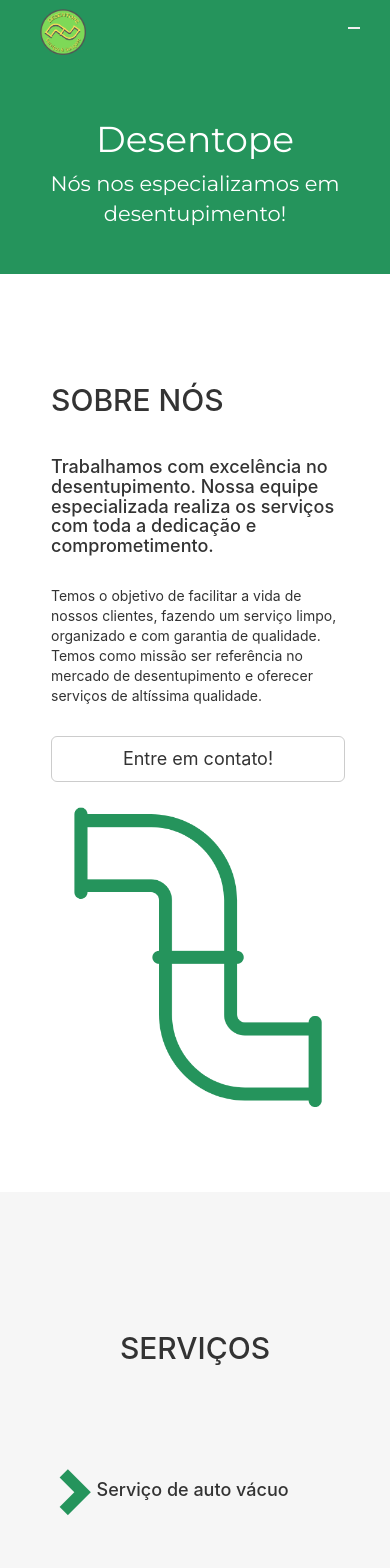
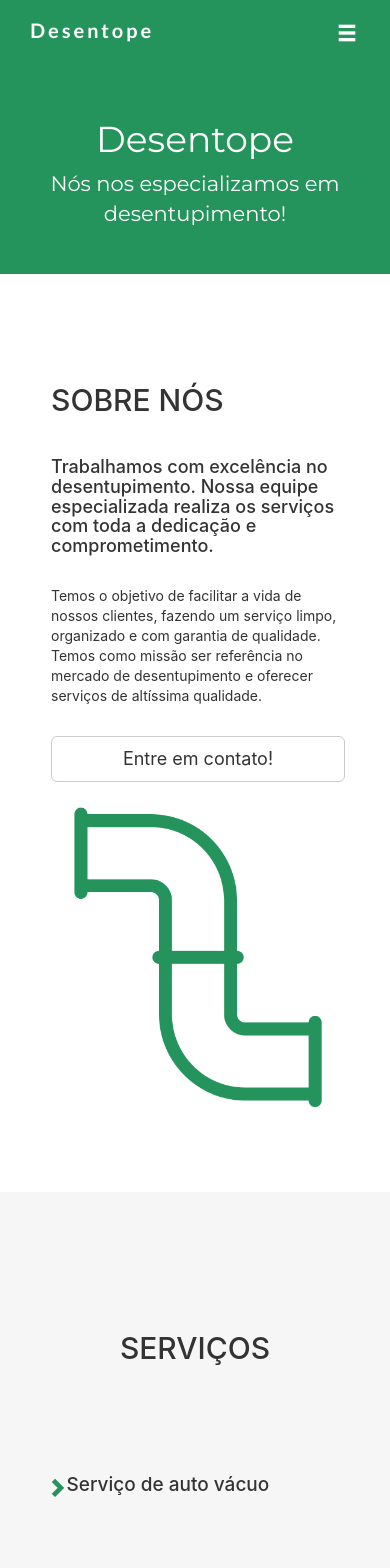
Before and after one commit to brenoc21/DesentopeSite, a React (Create React App) app: page / in a window 390 px wide. Shown: the top 1568 px of the page. Built offline with nearby package versions, Linux system fonts and the light colour scheme; a web font is replaced by a local one.

Commit message:
Mudanças na navbar

```diff
--- a/public/estilo.css
+++ b/public/estilo.css
@@ -24,6 +24,14 @@ body {
     font-family: 'Trebuchet MS', 'Lucida Sans Unicode', 'Lucida Grande', 'Lucida Sans', Arial, sans-serif;
 
 
+  }
+  .menuNav h4{
+    font-size: 2rem;
+    color: #fff;
+    font-weight: bold;
+    font-family: 'Trebuchet MS', 'Lucida Sans Unicode', 'Lucida Grande', 'Lucida Sans', Arial, sans-serif;
+    margin-left: 3rem;
+    display: none;
   }
 
   .container-fluid {
@@ -200,15 +208,44 @@ body {
   .nav-ul.show{
     display: flex ;
   }
-  .Hamburger{
+  .hamburger{
+    margin-right: 3rem;
+    color: #fff;
+    font-size: 2rem;
+    margin-top: 1rem;
     display: none;
-    border: 0;
-    color: #fff;
     cursor: pointer;
-    font-size: 3rem;
-    margin-right: 3rem ;
+}
+
+
+  .links a:hover{
+    background-color: white;
+    color: #25945C!important;
+    transition: 1.2;
+    text-decoration: none;
+    box-shadow: 0 0 1em #195738;
   }
-  .links a:hover{
+  .showMenu{
+    top: 0;
+    left: 0;
+    width: 100vw;
+    height: 100vh;
+    z-index: 9999;
+    display: flex;
+  }
+  .showMenu .links{
+    display: flex;
+    flex-direction: column;
+    justify-content: space-evenly;
+  }
+  .showMenu .links a{
+    color: #fff!important;
+    width: 100vw;
+    transition: all 250ms linear 0s;
+
+
+  }
+  .showMenu .links a:hover{
     background-color: white;
     color: #25945C!important;
     transition: 1.2;
@@ -311,14 +348,26 @@ body {
       display: none;
     }
     .menuNav{
-      justify-content: space-between  ;
+      justify-content: space-between;
+      padding-bottom: 0rem;
     }
-    .Hamburger{
+    .hamburger{
       display: block;
     }
     .menuNav img{
-      width: 15%;
-      height: 15%;
+      display: none;
+    }
+    .menuNav h4{
+      display: flex;
+    }
+    .ServiceContainer{
+      display: block;
+    }
+    .ServiceContainer h4{
+      font-size: 1.9rem;
+    }
+    .rowService .glyphicon{
+      font-size: 2rem;
     }
 
   }
--- a/src/componentes/navbar.js
+++ b/src/componentes/navbar.js
@@ -1,13 +1,27 @@
-import React from 'react'
+import React, { useState } from 'react'
 import Tamanho_certo from './Imgs/Logo_borda.png'
 
+
 const Navbar = props => {
+    const [showMenu, setShowMenu] = useState(false)
+    let menu
+    if(showMenu){
+        menu = <div className='showMenu'>
+        <ul className='links' id='nav-ul'>
+            <li><a href='#about'>Sobre</a></li>
+            <li><a href='#services'>Serviços</a></li>
+            <li><a href='#portfolio'>Equipamento</a></li>
+            <li><a href='#contact'>Orçamento</a></li>
+        </ul>
+   </div>
+    }
     return (
-
-
+        <div>
         <nav className='menuNav'>
 
-
+            <h4>
+                Desentope
+            </h4>
             <ul className='links' id='nav-ul'>
                 <li><a href='#about'>Sobre</a></li>
                 <li><a href='#services'>Serviços</a></li>
@@ -18,11 +32,14 @@ const Navbar = props => {
 
                 </a>
             </div>
-            <button className='Hamburger' id = 'Hamburger'>
-                <i className='fas fa-bars'>
+            {menu}
+            <div className = 'hamburger'>
+                <div className='glyphicon glyphicon-menu-hamburger' onClick = {() => setShowMenu(!showMenu)}>
 
-                </i>
-            </button>
+                </div>
+            </div>
+
+
             <ul className='links' id='nav-ul'>
 
                 <li><a href='#portfolio'>Equipamento</a></li>
@@ -31,6 +48,7 @@ const Navbar = props => {
             </ul>
 
         </nav>
+        </div>
     )
 }
 export default Navbar
```
